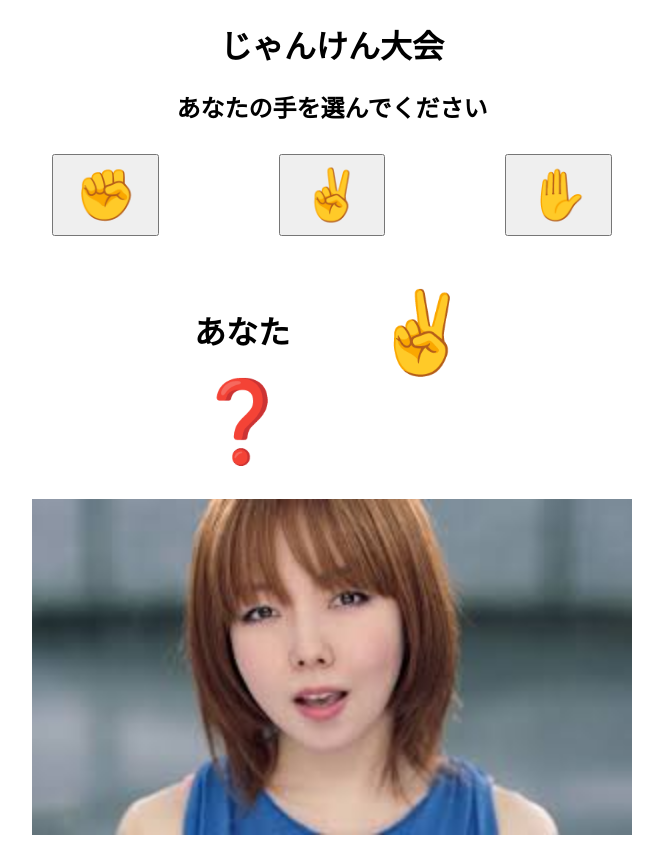
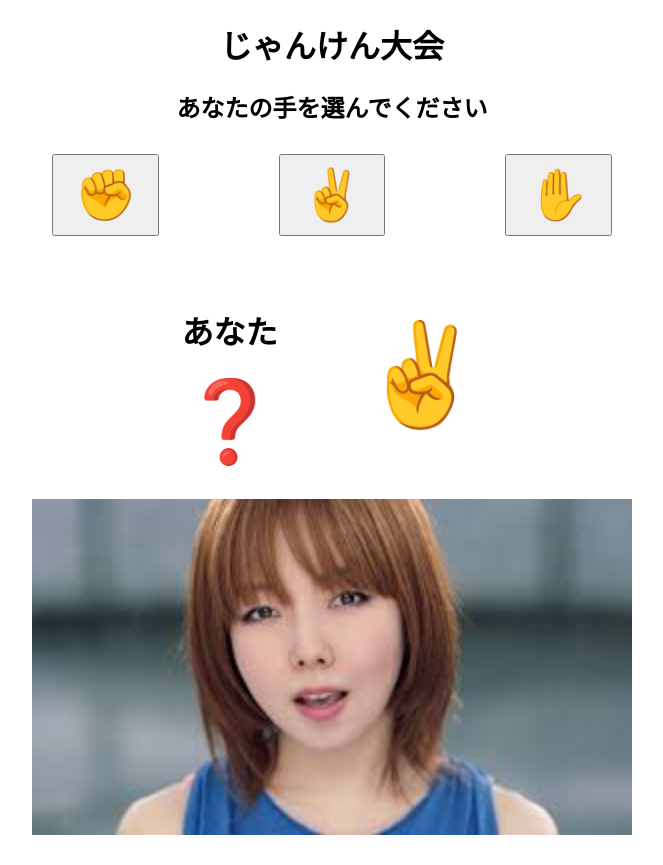
Before and after one commit to Kenzzz-creator/janken_kadai, a plain HTML site: page index.html in a window 1280 px wide. Both pictures are taken after a click on the button "✌️". Shown: the whole page, without its empty margins (308-971 px from the left). Drawn offline with nearby package versions, Linux system fonts and the light colour scheme.

Commit message:
位置の調整

```diff
--- a/css/style.css
+++ b/css/style.css
@@ -36,7 +36,8 @@
 
 
 .big-hand {
-    font-size: 80px;
+    font-size: 100px;
+    margin-top: 30px;
 }
 
 .player-hand,
```
